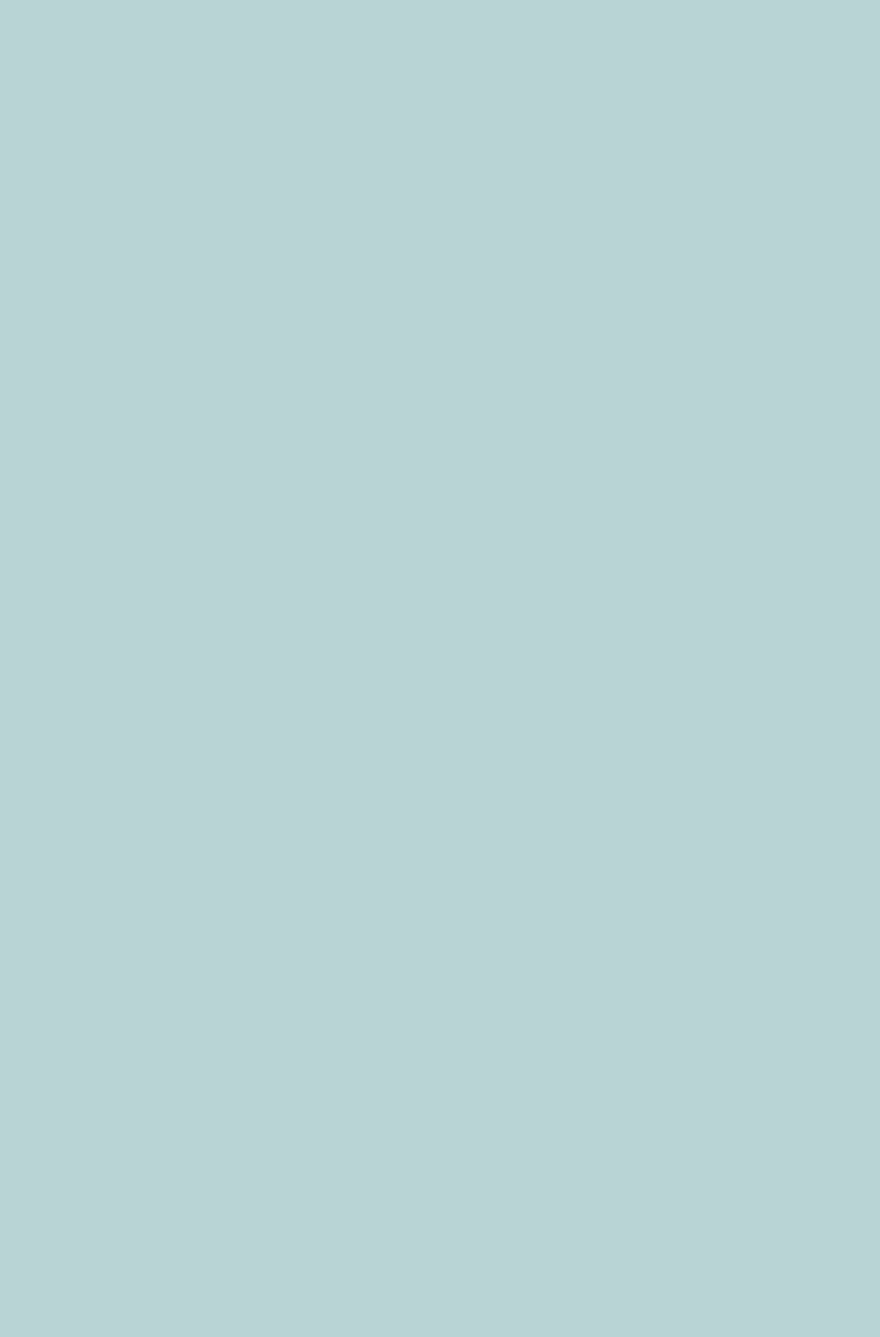
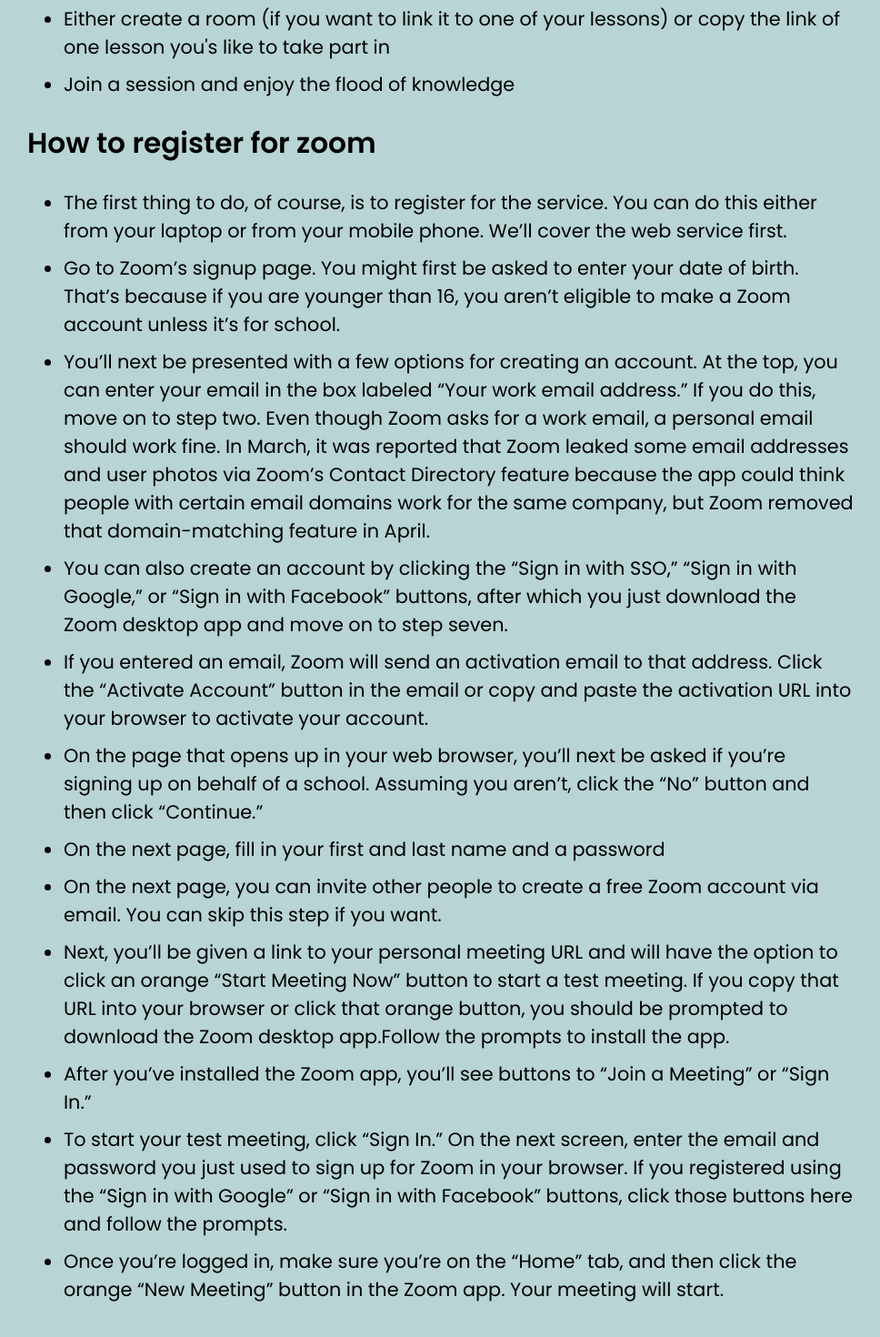
Before and after one commit to ffjaervik/StudyBudz_Front-end, a React (Create React App) app in the folder study-budz-2.0/: page /how-to-work-together in a window 1280 px wide. Shown: the part 696-2166 px from the top of the page at 91% size, without its empty margins (155-1123 px from the left). Before the commit the page ends 800 px from the top, so only its background shows below. Built offline with nearby package versions, Linux system fonts and the light colour scheme; no server answers.

Commit message:
updated how to work together page

```diff
--- /dev/null
+++ b/study-budz-2.0/src/Components/HowToWorkTogether/HowToCss.css
@@ -0,0 +1,10 @@
+.how-to-work-together {
+  font-size: 1.3rem;
+  width: 80%;
+  margin: auto;
+}
+.how-to-work-together li {
+  margin-bottom: 10px;
+  font-size: 1.3rem;
+  font-family: 'Poppins';
+}
--- a/study-budz-2.0/src/Components/HowToWorkTogether/index.js
+++ b/study-budz-2.0/src/Components/HowToWorkTogether/index.js
@@ -1,21 +1,110 @@
+import './HowToCss.css';
 const HowToWorkTogether = () => {
   return (
     <>
       <div className="how-to-work-together">
         <h1> How To Work Together</h1>
-                <p> Here I am teaching you how to properly use Zoom and the advantages it brings when using Zoom in teams. It will boost your productivity and allows you to meet more people online while fortering relations among people you've never met before.</p>
+        <p>
+          {' '}
+          Here I am teaching you how to properly use Zoom and the advantages it
+          brings when using Zoom in teams. It will boost your productivity and
+          allows you to meet more people online while fortering relations among
+          people you've never met before.
+        </p>
         <h2>How to use Zoom</h2>
-                <p>Follow the instruction on the video to install and get started on Zoom:</p>
+        <p>
+          Follow the instruction on the video to install and get started on
+          Zoom:
+        </p>
         <ul>
-                        <li>Go to <a href= "https://zoom.us/">Zoom</a> and download the app (it will be useful for repeated use) </li>
+          <li>
+            Go to <a href="https://zoom.us/">Zoom</a> and download the app (it
+            will be useful for repeated use){' '}
+          </li>
           <li>Create an account and log in</li>
-                        <li>Either create a room (if you want to link it to one of your lessons) or copy the link of one lesson you's like to take part in </li>
+          <li>
+            Either create a room (if you want to link it to one of your lessons)
+            or copy the link of one lesson you's like to take part in{' '}
+          </li>
           <li>Join a session and enjoy the flood of knowledge</li>
         </ul>
-
+        <h2> How to register for zoom</h2>
+        <ul>
+          <li>
+            The first thing to do, of course, is to register for the service.
+            You can do this either from your laptop or from your mobile phone.
+            We’ll cover the web service first.
+          </li>
+          <li>
+            Go to Zoom’s signup page. You might first be asked to enter your
+            date of birth. That’s because if you are younger than 16, you aren’t
+            eligible to make a Zoom account unless it’s for school.
+          </li>
+          <li>
+            You’ll next be presented with a few options for creating an account.
+            At the top, you can enter your email in the box labeled “Your work
+            email address.” If you do this, move on to step two. Even though
+            Zoom asks for a work email, a personal email should work fine. In
+            March, it was reported that Zoom leaked some email addresses and
+            user photos via Zoom’s Contact Directory feature because the app
+            could think people with certain email domains work for the same
+            company, but Zoom removed that domain-matching feature in April.
+          </li>
+          <li>
+            You can also create an account by clicking the “Sign in with SSO,”
+            “Sign in with Google,” or “Sign in with Facebook” buttons, after
+            which you just download the Zoom desktop app and move on to step
+            seven.
+          </li>
+          <li>
+            If you entered an email, Zoom will send an activation email to that
+            address. Click the “Activate Account” button in the email or copy
+            and paste the activation URL into your browser to activate your
+            account.
+          </li>
+          <li>
+            {' '}
+            On the page that opens up in your web browser, you’ll next be asked
+            if you’re signing up on behalf of a school. Assuming you aren’t,
+            click the “No” button and then click “Continue.”
+          </li>
+          <li>
+            {' '}
+            On the next page, fill in your first and last name and a password
+          </li>
+          <li>
+            On the next page, you can invite other people to create a free Zoom
+            account via email. You can skip this step if you want.
+          </li>{' '}
+          <li>
+            {' '}
+            Next, you’ll be given a link to your personal meeting URL and will
+            have the option to click an orange “Start Meeting Now” button to
+            start a test meeting. If you copy that URL into your browser or
+            click that orange button, you should be prompted to download the
+            Zoom desktop app.Follow the prompts to install the app.
+          </li>
+          <li>
+            After you’ve installed the Zoom app, you’ll see buttons to “Join a
+            Meeting” or “Sign In.”
+          </li>{' '}
+          <li>
+            {' '}
+            To start your test meeting, click “Sign In.” On the next screen,
+            enter the email and password you just used to sign up for Zoom in
+            your browser. If you registered using the “Sign in with Google” or
+            “Sign in with Facebook” buttons, click those buttons here and follow
+            the prompts.
+          </li>
+          <li>
+            Once you’re logged in, make sure you’re on the “Home” tab, and then
+            click the orange “New Meeting” button in the Zoom app. Your meeting
+            will start.
+          </li>
+        </ul>
       </div>
     </>
   );
-}
+};
 
 export default HowToWorkTogether;
```
Lines whose indentation alone changed are shown as unchanged.
